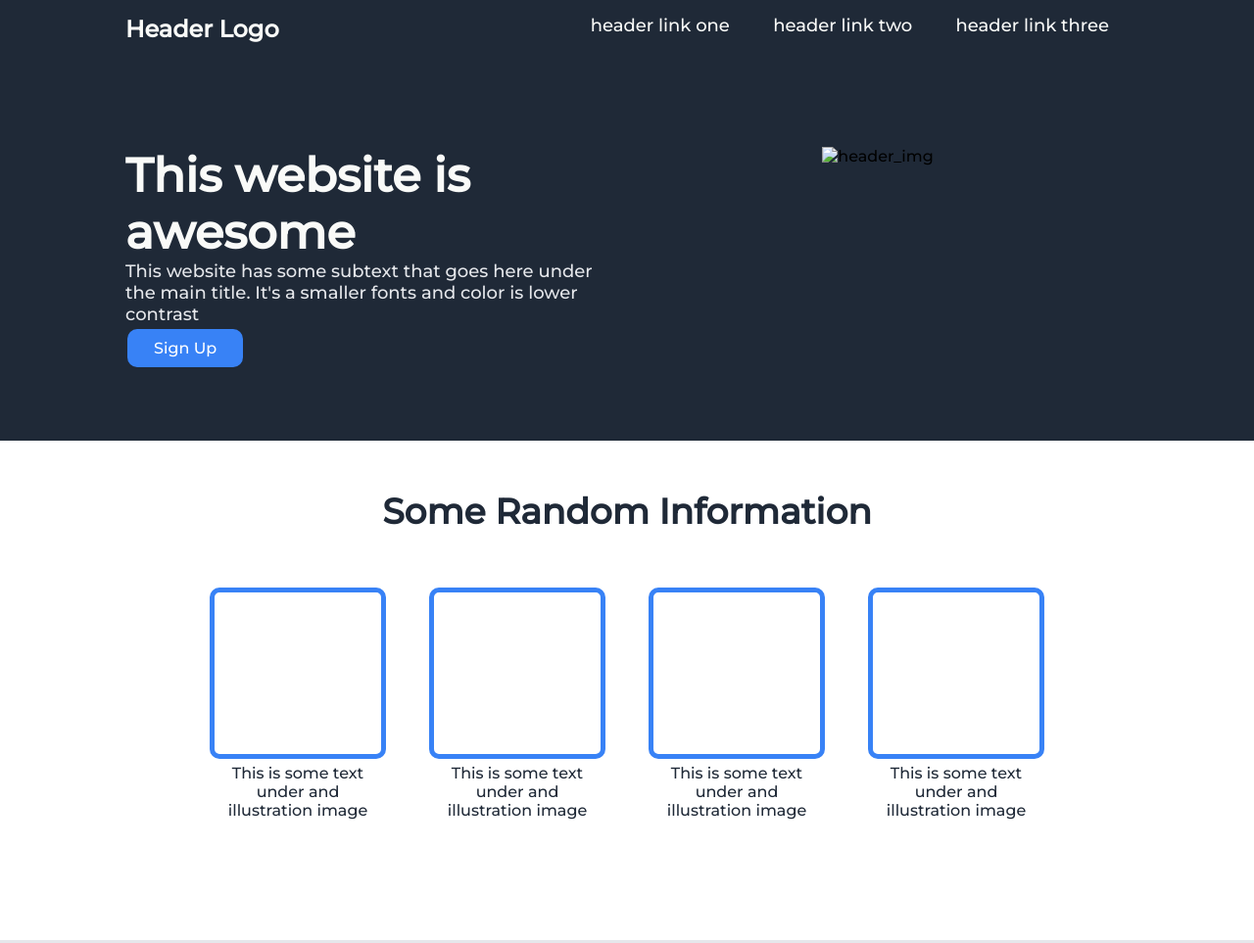
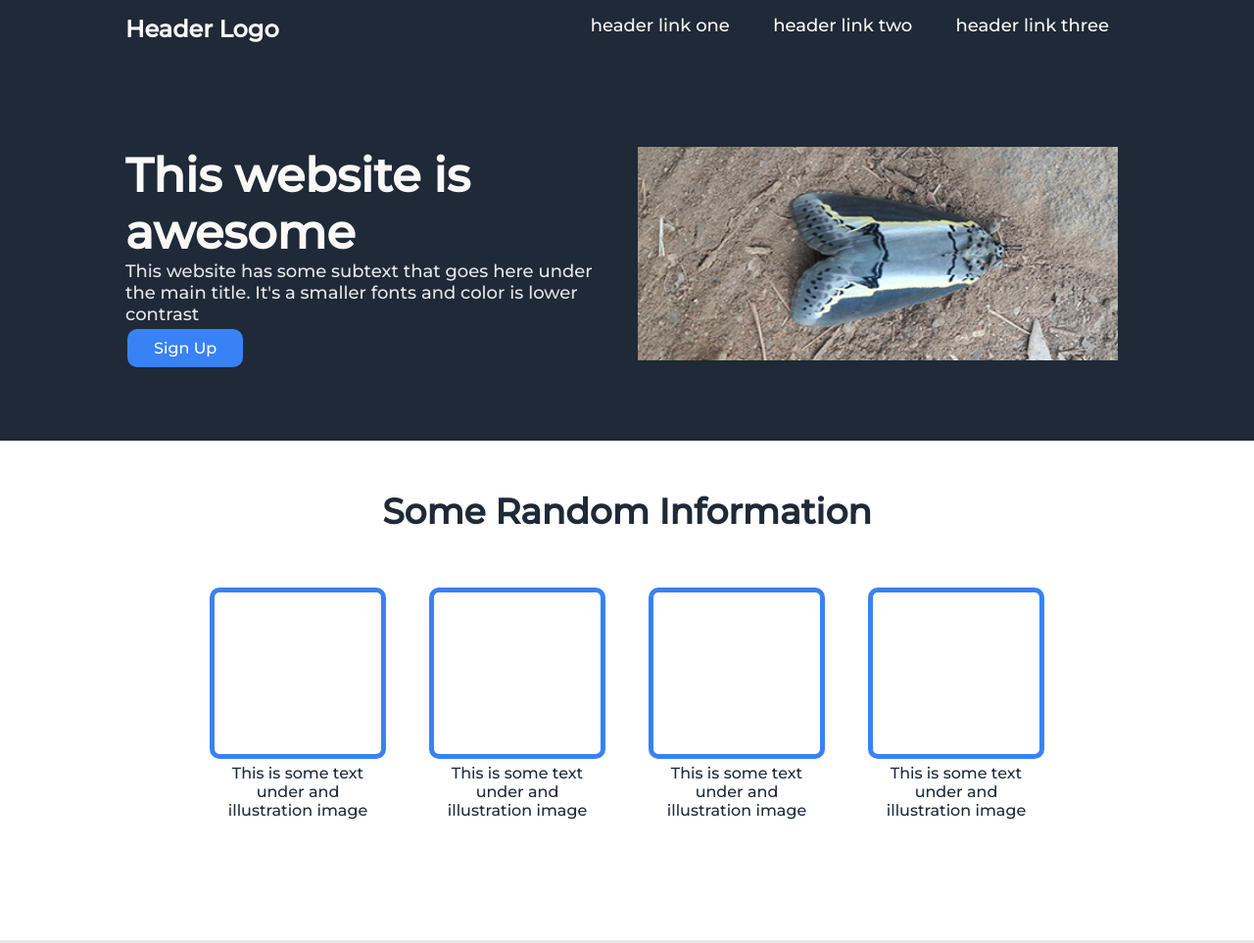
Before and after one commit to dogoking/odinproject, a plain HTML site: page index.html in a window 1280 px wide. Shown: the top 963 px of the page at 98% size. Drawn offline with Linux system fonts and the light colour scheme.

Commit message:
Changing image URL to reflect the new header image

```diff
--- a/index.html
+++ b/index.html
@@ -38,7 +38,7 @@
           <div class="header_image">
             <div>
               <img
-                src="/images/header.jpg"
+                src="/images/header.png"
                 height="218"
                 width="490"
                 alt="header_img"
```
